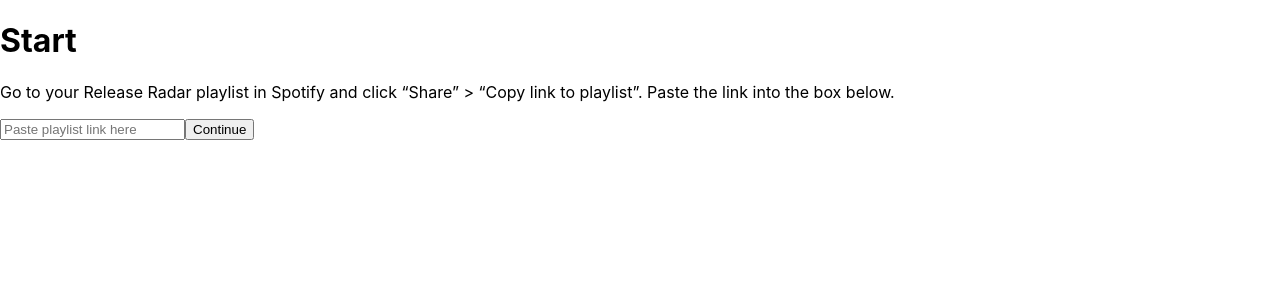
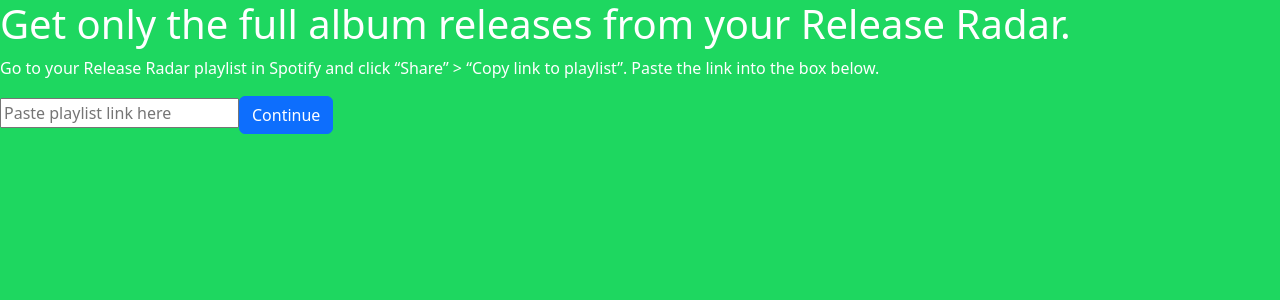
Before and after one commit to KevinBritten/release-radar-album-filter, a React (Create React App) app: page / in a window 1280 px wide. Shown: the top 300 px of the page. Built offline with nearby package versions, Linux system fonts and the light colour scheme.

Commit message:
added global styles and setupwrapper

```diff
--- a/src/App.js
+++ b/src/App.js
@@ -1,6 +1,6 @@
 import { useState } from "react";
 
-import PlaylistEntry from "./components/PlaylistEntry";
+import SetupWrapper from "./components/SetupWrapper";
 import ResultsScreen from "./components/ResultsScreen";
 
 function App() {
@@ -13,8 +13,7 @@ function App() {
 
   return (
     <div>
-      <h1>Start</h1>
-      {!albums && <PlaylistEntry loadAlbums={loadAlbums} />}
+      {!albums && <SetupWrapper loadAlbums={loadAlbums} />}
       {albums && <ResultsScreen albums={albums}></ResultsScreen>}
     </div>
   );
--- a/src/components/SetupWrapper.js
+++ b/src/components/SetupWrapper.js
@@ -1,10 +1,10 @@
 import PlaylistEntry from "./PlaylistEntry";
 
-const SetupWrapper = () => {
+const SetupWrapper = ({ loadAlbums }) => {
   return (
     <div>
       <h1>Get only the full album releases from your Release Radar.</h1>
-      <PlaylistEntry />
+      <PlaylistEntry loadAlbums={loadAlbums} />
     </div>
   );
 };
--- /dev/null
+++ b/src/styles/global.css
@@ -0,0 +1,16 @@
+body {
+  background-color: #1ed760;
+}
+
+p,
+h1,
+h2,
+h3,
+h4,
+h5,
+h6,
+a,
+span,
+button {
+  color: #fff;
+}
```
Also changed, not shown: src/index.js (+9 -6 lines).
